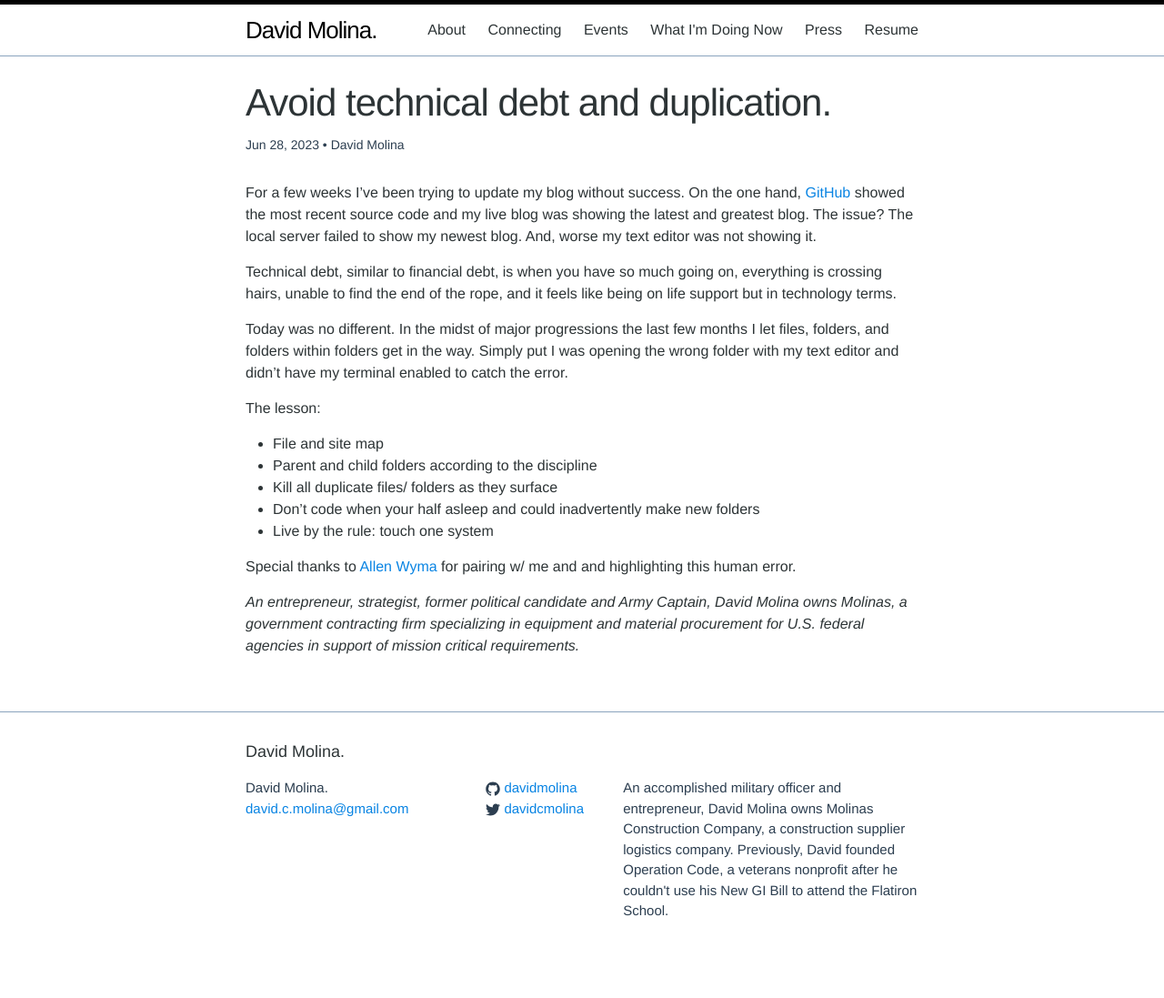
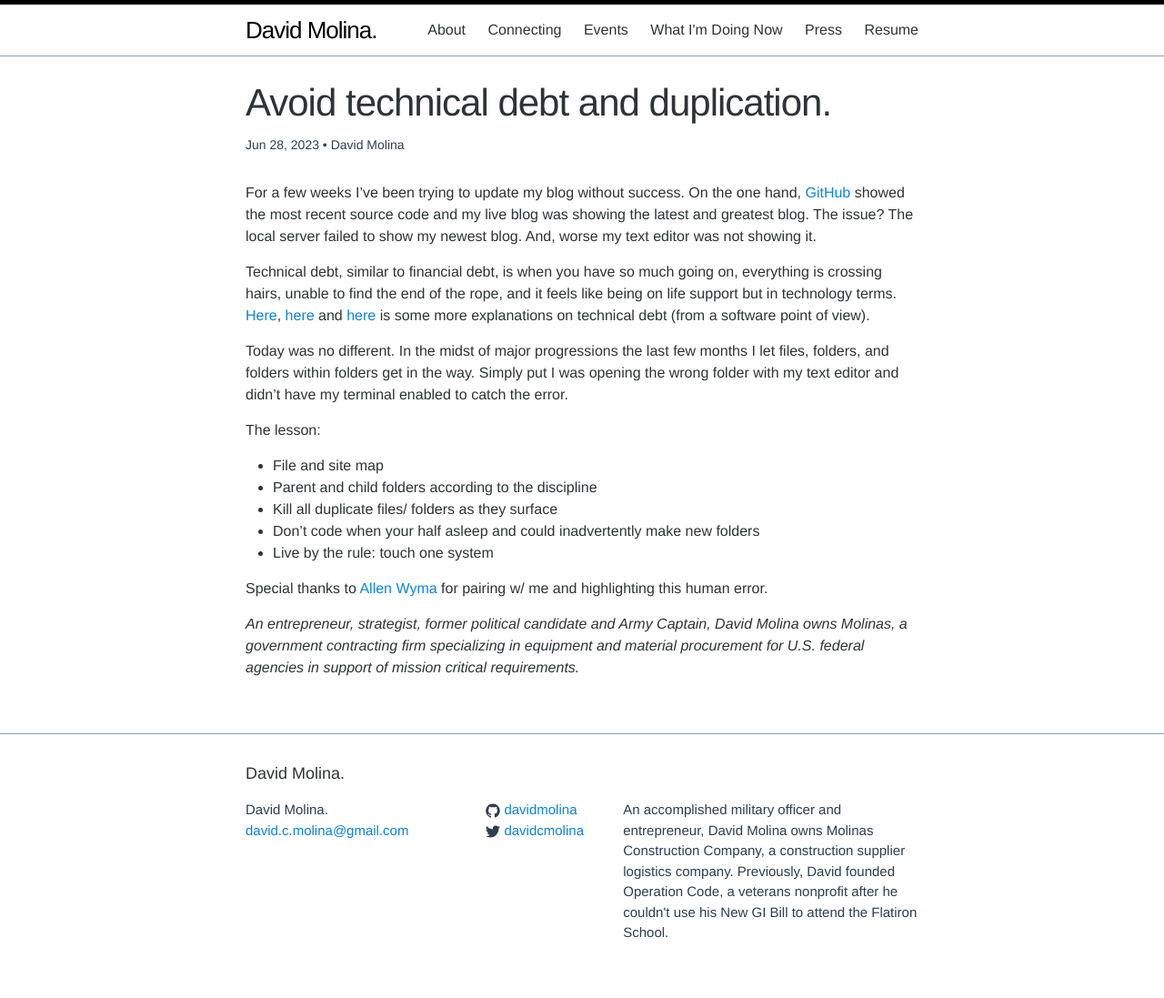
Before and after one commit to davidmolina/davidmolina.github.io, a Jekyll site: the page built from _posts/2023-06-28-avoid-technical-debt-and-duplication.md, in a window 1280 px wide. Shown: the whole page at 91% size. Built offline with Jekyll 4.4.1, drawn with Linux system fonts in a browser that asks for light colours; before the commit the page ends 1073 px from its top, so only the background shows below that.

Commit message:
[blog] update typos, add links

```diff
--- a/_posts/2023-06-28-avoid-technical-debt-and-duplication.md
+++ b/_posts/2023-06-28-avoid-technical-debt-and-duplication.md
@@ -9,7 +9,7 @@ categories: jekyll update
 
 For a few weeks I've been trying to update my blog without success. On the one hand, [GitHub](https://github.com/davidmolina/) showed the most recent source code and my live blog was showing the latest and greatest blog. The issue? The local server failed to show my newest blog. And, worse my text editor was not showing it.
 
-Technical debt, similar to financial debt, is when you have so much going on, everything is crossing hairs, unable to find the end of the rope, and it feels like being on life support but in technology terms.
+Technical debt, similar to financial debt, is when you have so much going on, everything is crossing hairs, unable to find the end of the rope, and it feels like being on life support but in technology terms. [Here](https://asana.com/resources/technical-debt), [here](https://www.atlassian.com/agile/software-development/technical-debt) and [here](http://c2.com/doc/oopsla92.html) is some more explanations on technical debt (from a software point of view).
 
 Today was no different. In the midst of major progressions the last few months I let files, folders, and folders within folders get in the way. Simply put I was opening the wrong folder with my text editor and didn't have my terminal enabled to catch the error.
 
```
Also changed, not shown: other parts of _posts/2023-06-28-avoid-technical-debt-and-duplication.md (+1 -1 lines).
